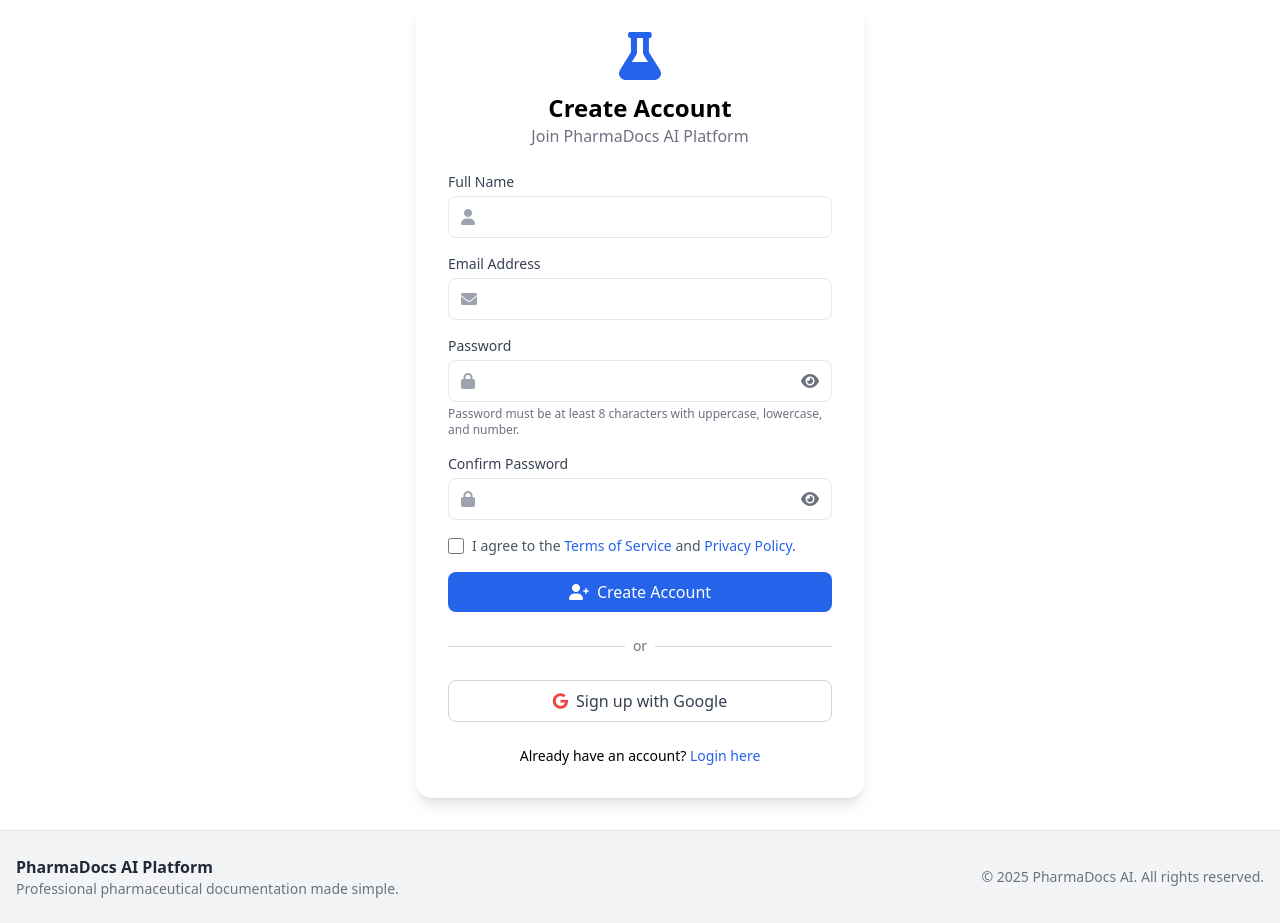
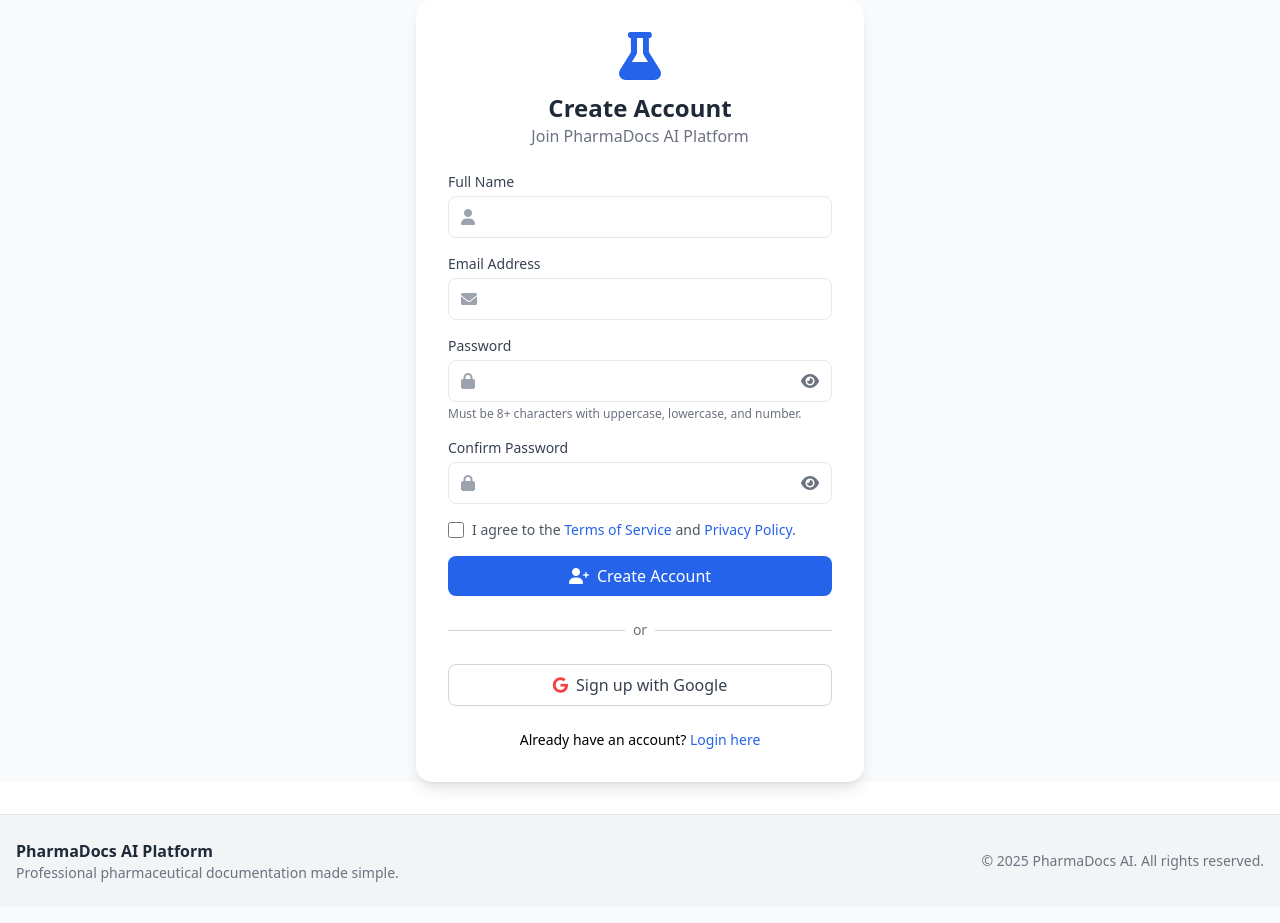
Before and after one commit to cehpoint-official/PharmaDocs-AI, a Flask app: page /register in a window 1280 px wide. After the commit the page ends 882 px from the top, so only its background shows below. Run offline with Flask 3, Linux system fonts and the light colour scheme; some libraries are stand-ins or nearby versions.

Commit message:
fix register issues

```diff
--- a/templates/register.html
+++ b/templates/register.html
@@ -1,16 +1,17 @@
-<!--Copyright (C) 2025 Soumyadeep Ghosh <soumyadeepghosh2004@zohomail.in> -->
+<!--Copyright (C) 2025 Soumyadeep Ghosh <soumyadeepghosh2004@zohomail.in>-->
 <!--All Rights Reserved-->
 
 {% extends "base.html" %}
 {% block title %}Register - PharmaDocs AI Platform{% endblock %}
+
 {% block content %}
-  <div class="flex items-center justify-center min-h-[80vh] px-4">
+<div class="flex items-center justify-center min-h-[80vh] px-4 bg-gray-50">
   <div class="w-full max-w-md">
     <div class="bg-white shadow-lg rounded-2xl p-8">
       <!-- Header -->
       <div class="text-center mb-6">
         <i class="fas fa-flask fa-3x text-primary mb-3"></i>
-          <h2 class="text-2xl font-bold">Create Account</h2>
+        <h2 class="text-2xl font-bold text-gray-800">Create Account</h2>
         <p class="text-gray-500">Join PharmaDocs AI Platform</p>
       </div>
 
@@ -22,7 +23,7 @@
 
       <!-- Register Form -->
       <form id="registerForm" class="space-y-4">
-          <!-- Name -->
+        <!-- Full Name -->
         <div>
           <label for="name" class="block text-sm font-medium text-gray-700">Full Name</label>
           <div class="mt-1 flex items-center border rounded-lg px-3 py-2">
@@ -51,7 +52,7 @@
             </button>
           </div>
           <p class="text-xs text-gray-500 mt-1">
-              Password must be at least 8 characters with uppercase, lowercase, and number.
+            Must be 8+ characters with uppercase, lowercase, and number.
           </p>
         </div>
 
@@ -72,15 +73,13 @@
           <input type="checkbox" id="agreeTerms" class="h-4 w-4 text-primary border-gray-300 rounded" required>
           <label for="agreeTerms" class="ml-2 text-sm text-gray-600">
             I agree to the
-              <a href="#" class="text-primary hover:underline">Terms of Service</a>
-              and
+            <a href="#" class="text-primary hover:underline">Terms of Service</a> and
             <a href="#" class="text-primary hover:underline">Privacy Policy</a>.
           </label>
         </div>
 
         <!-- Submit -->
-          <button type="submit"
-                  id="registerBtn"
+        <button type="submit" id="registerBtn"
                 class="w-full bg-primary text-white py-2 rounded-lg hover:bg-blue-700 transition flex items-center justify-center">
           <i class="fas fa-user-plus mr-2"></i> Create Account
         </button>
@@ -108,183 +107,138 @@
   </div>
 </div>
 {% endblock %}
+
 {% block scripts %}
-  <!-- Firebase SDK -->
 <script type="module">
   import { initializeApp } from 'https://www.gstatic.com/firebasejs/10.7.1/firebase-app.js';
   import { getAuth, createUserWithEmailAndPassword, signInWithPopup, GoogleAuthProvider, updateProfile } from 'https://www.gstatic.com/firebasejs/10.7.1/firebase-auth.js';
 
-    // Firebase configuration
+  // ✅ Firebase Configuration
   const firebaseConfig = {
     apiKey: "{{ firebase_api_key }}",
     authDomain: "{{ firebase_project_id }}.firebaseapp.com",
     projectId: "{{ firebase_project_id }}",
-       storageBucket: "{{ firebase_project_id }}.firebasestorage.app",
+    storageBucket: "{{ firebase_project_id }}.appspot.com",
     messagingSenderId: "87076913561",
     appId: "{{ firebase_app_id }}",
     measurementId: "G-HLS4G21GW1"
   };
 
-    // Initialize Firebase
   const app = initializeApp(firebaseConfig);
   const auth = getAuth(app);
   const provider = new GoogleAuthProvider();
 
-    // Show/hide password
-    document.getElementById('togglePassword').addEventListener('click', function() {
-        const password = document.getElementById('password');
+  // 👁️ Toggle Password Visibility
+  const togglePassword = (btnId, inputId) => {
+    document.getElementById(btnId).addEventListener('click', function () {
+      const input = document.getElementById(inputId);
       const icon = this.querySelector('i');
-
-        if (password.type === 'password') {
-            password.type = 'text';
-            icon.classList.remove('fa-eye');
-            icon.classList.add('fa-eye-slash');
+      if (input.type === 'password') {
+        input.type = 'text';
+        icon.classList.replace('fa-eye', 'fa-eye-slash');
       } else {
-            password.type = 'password';
-            icon.classList.remove('fa-eye-slash');
-            icon.classList.add('fa-eye');
+        input.type = 'password';
+        icon.classList.replace('fa-eye-slash', 'fa-eye');
       }
     });
+  };
+  togglePassword('togglePassword', 'password');
+  togglePassword('toggleConfirmPassword', 'confirmPassword');
 
-    document.getElementById('toggleConfirmPassword').addEventListener('click', function() {
-        const password = document.getElementById('confirmPassword');
-        const icon = this.querySelector('i');
+  // ✅ Password Validation
+  const validatePassword = (pwd) =>
+    pwd.length >= 8 && /[A-Z]/.test(pwd) && /[a-z]/.test(pwd) && /\d/.test(pwd);
 
-        if (password.type === 'password') {
-            password.type = 'text';
-            icon.classList.remove('fa-eye');
-            icon.classList.add('fa-eye-slash');
-        } else {
-            password.type = 'password';
-            icon.classList.remove('fa-eye-slash');
-            icon.classList.add('fa-eye');
-        }
-    });
-
-    // Validate password
-    function validatePassword(password) {
-        const minLength = password.length >= 8;
-        const hasUpper = /[A-Z]/.test(password);
-        const hasLower = /[a-z]/.test(password);
-        const hasNumber = /\d/.test(password);
-
-        return minLength && hasUpper && hasLower && hasNumber;
-    }
-
-    // Handle form submission
-    document.getElementById('registerForm').addEventListener('submit', async function(e) {
+  // 🚀 Handle Registration
+  document.getElementById('registerForm').addEventListener('submit', async (e) => {
     e.preventDefault();
 
-        const name = document.getElementById('name').value;
-        const email = document.getElementById('email').value;
+    const name = document.getElementById('name').value.trim();
+    const email = document.getElementById('email').value.trim();
     const password = document.getElementById('password').value;
     const confirmPassword = document.getElementById('confirmPassword').value;
     const registerBtn = document.getElementById('registerBtn');
     const errorDiv = document.getElementById('registerError');
     const errorMessage = document.getElementById('errorMessage');
 
-        // Validate form
+    errorDiv.classList.add('hidden');
+
     if (!validatePassword(password)) {
       errorMessage.textContent = 'Password must be at least 8 characters with uppercase, lowercase, and number.';
-            errorDiv.classList.remove('d-none');
+      errorDiv.classList.remove('hidden');
       return;
     }
 
     if (password !== confirmPassword) {
       errorMessage.textContent = 'Passwords do not match.';
-            errorDiv.classList.remove('d-none');
+      errorDiv.classList.remove('hidden');
       return;
     }
 
-        // Show loading state
     registerBtn.disabled = true;
-        registerBtn.innerHTML = '<i class="fas fa-spinner fa-spin me-2"></i>Creating Account...';
-        errorDiv.classList.add('d-none');
+    registerBtn.innerHTML = '<i class="fas fa-spinner fa-spin mr-2"></i>Creating Account...';
 
     try {
-            // Create user with Firebase
       const userCredential = await createUserWithEmailAndPassword(auth, email, password);
       const user = userCredential.user;
+      await updateProfile(user, { displayName: name });
 
-            // Update user profile with name
-            await updateProfile(user, {
-                displayName: name
+      const idToken = await user.getIdToken();
+
+      const res = await fetch('/auth/verify', {
+        method: 'POST',
+        headers: { 'Content-Type': 'application/json' },
+        body: JSON.stringify({ idToken }),
       });
 
-            // Get ID token
-            const idToken = await user.getIdToken();
-
-            // Send token to backend for verification
-            const response = await fetch('/auth/verify', {
-                method: 'POST',
-                headers: {
-                    'Content-Type': 'application/json',
-                },
-                body: JSON.stringify({ idToken: idToken })
-            });
-
-            const result = await response.json();
+      const result = await res.json();
 
       if (result.success) {
-                // Redirect to dashboard
         window.location.href = '/dashboard/';
       } else {
-                throw new Error(result.error || 'Registration failed');
+        throw new Error(result.error || 'Registration failed.');
       }
-
     } catch (error) {
       console.error('Registration error:', error);
-            let errorText = 'Registration failed. Please try again.';
+      let msg = 'Registration failed. Please try again.';
+      if (error.code === 'auth/email-already-in-use') msg = 'Email address is already in use.';
+      if (error.code === 'auth/weak-password') msg = 'Password is too weak.';
+      if (error.code === 'auth/invalid-email') msg = 'Invalid email address.';
 
-            if (error.code === 'auth/email-already-in-use') {
-                errorText = 'Email address is already in use.';
-            } else if (error.code === 'auth/weak-password') {
-                errorText = 'Password is too weak.';
-            } else if (error.code === 'auth/invalid-email') {
-                errorText = 'Invalid email address.';
-            }
-
-            errorMessage.textContent = errorText;
-            errorDiv.classList.remove('d-none');
+      errorMessage.textContent = msg;
+      errorDiv.classList.remove('hidden');
     } finally {
-            // Reset button state
       registerBtn.disabled = false;
-            registerBtn.innerHTML = '<i class="fas fa-user-plus me-2"></i>Create Account';
+      registerBtn.innerHTML = '<i class="fas fa-user-plus mr-2"></i>Create Account';
     }
   });
 
-    // Handle Google registration
+  // 🔥 Google Register
   document.getElementById('googleRegister').addEventListener('click', async () => {
+    const errorDiv = document.getElementById('registerError');
+    const errorMessage = document.getElementById('errorMessage');
+
     try {
-          // Sign in with Google popup
       const result = await signInWithPopup(auth, provider);
       const user = result.user;
-          console.log("Google user:", user);
-
-          // Get Firebase ID token
       const idToken = await user.getIdToken();
 
-          // Send token to backend
-          const response = await fetch('/auth/verify', {
+      const res = await fetch('/auth/verify', {
         method: 'POST',
         headers: { 'Content-Type': 'application/json' },
-              body: JSON.stringify({ idToken })
+        body: JSON.stringify({ idToken }),
       });
 
-          const backendResult = await response.json();
-
+      const backendResult = await res.json();
       if (backendResult.success) {
         window.location.href = '/dashboard/';
       } else {
-              throw new Error(backendResult.error || 'Login failed');
+        throw new Error(backendResult.error || 'Google registration failed.');
       }
-
-      } catch (error) {
-          console.error('Google login error:', error);
-          const errorDiv = document.getElementById('loginError');
-          const errorMessage = document.getElementById('errorMessage');
+    } catch (err) {
+      console.error('Google login error:', err);
       errorMessage.textContent = 'Google login failed. Please try again.';
-          errorDiv.classList.remove('d-none');
+      errorDiv.classList.remove('hidden');
     }
   });
 </script>
```
Lines whose indentation alone changed are shown as unchanged.
